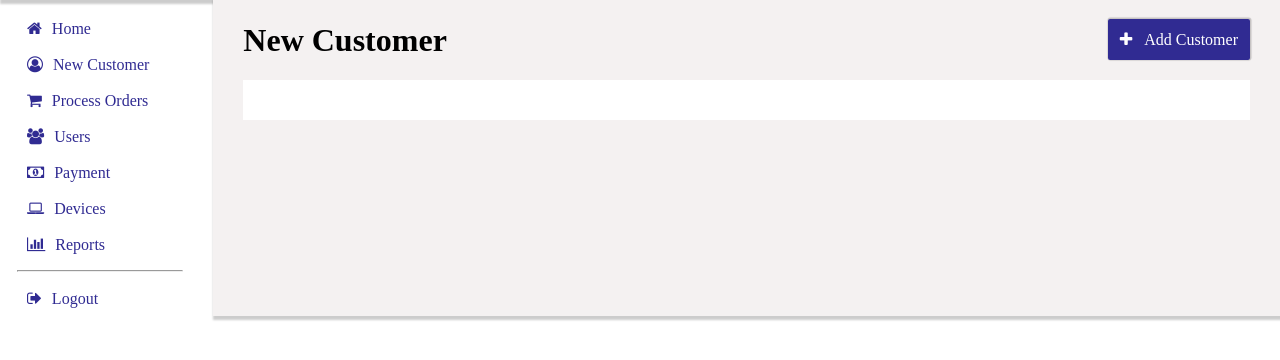
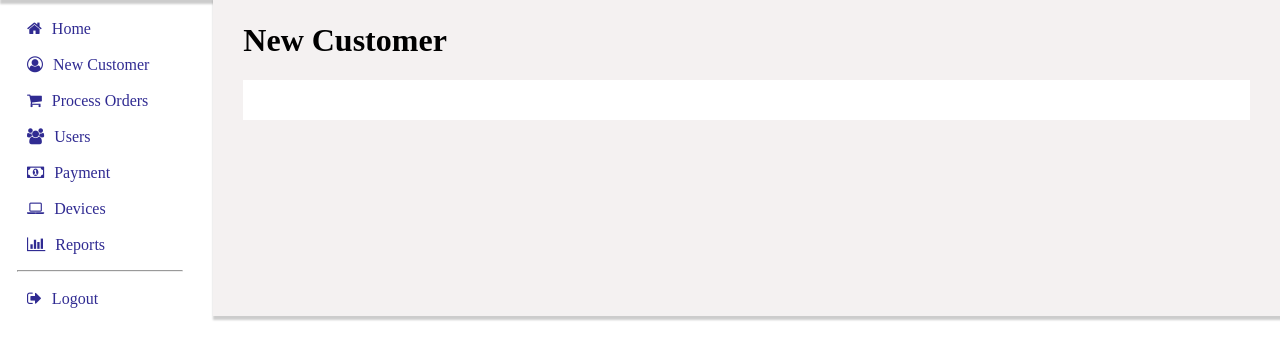
Before and after one commit to natonyastewart/Comp2140-Project, a PHP site: page /newcustomer.php in a window 1280 px wide. Shown: the part 89-449 px from the top of the page. Run offline with PHP 8.4, Linux system fonts and the light colour scheme; the visitor is signed in with stand-in values (Sample User, id 1).

Commit message:
Update newcustomer.php

```diff
--- a/newcustomer.php
+++ b/newcustomer.php
@@ -30,7 +30,6 @@
 				<div class="records">
 					<div class="top-button">
 						<h1>New Customer</h1>
-						<div><a href="customer.php"><i class="fa fa-plus" aria-hidden="true"></i>Add Customer</a></div>
 					</div>
 					<div class="record2">
 						<div class="tables">
```
